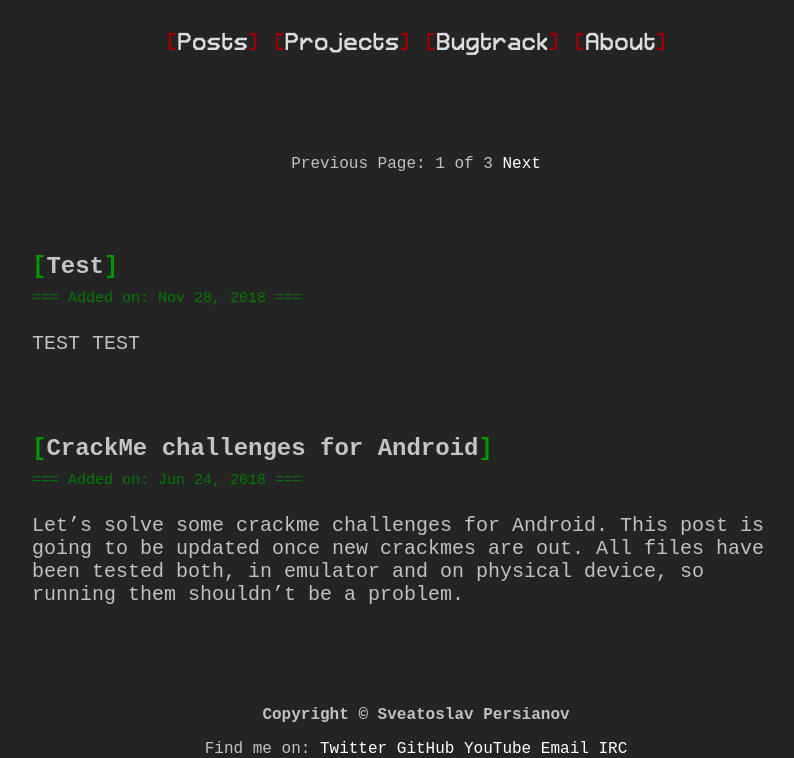
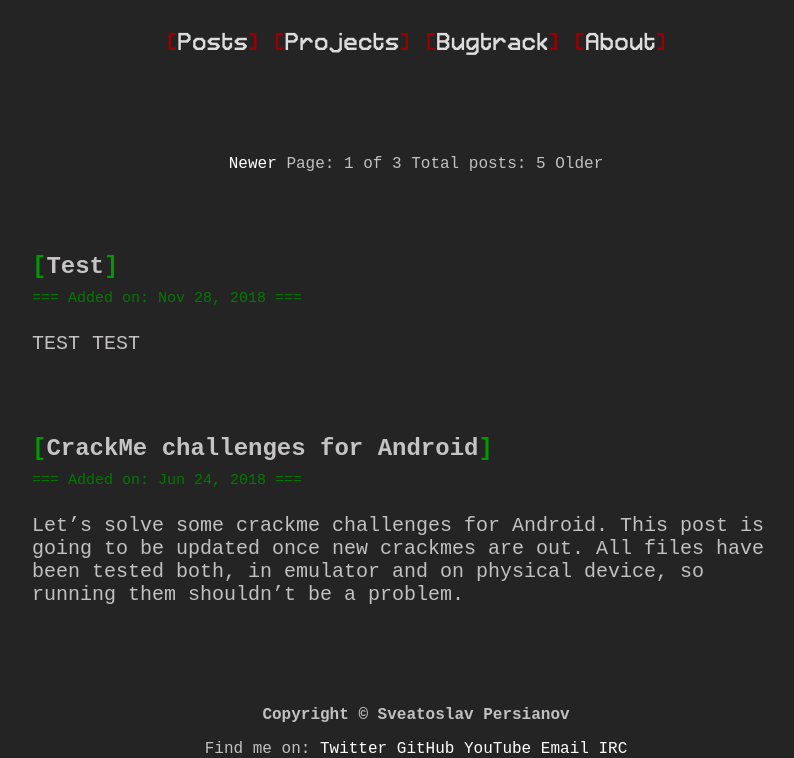
Before and after one commit to num1r0/num1r0.github.io, a Jekyll site: the page built from index.html, in a window 1280 px wide, cut to the strip 164-922 px from the top of the page. Shown: the whole strip, without its empty margins (224-1018 px from the left). Built offline with Jekyll 4.4.1, drawn with Linux system fonts in a browser that asks for light colours; the list of posts is cut into pages by our own code.

Commit message:
pagination older/newer added

```diff
--- a/_layouts/home.html
+++ b/_layouts/home.html
@@ -4,20 +4,21 @@ layout: default
 
 <!-- Pagination -->
 <div class="pagination">
-    {% if paginator.previous_page %}
-        <a href="{{ paginator.previous_page_path }}" class="previous">
-            Previous
-        </a>
+    {% if paginator.next_page %}
+        <a href="{{ paginator.next_page_path }}" class="next">Newer</a>
     {% else %}
-        <span class="previous">Previous</span>
+        <span class="next ">Newer</span>
     {% endif %}
     <span class="page_number ">
         Page: {{ paginator.page }} of {{ paginator.total_pages }}
+        Total posts: {{site.posts | size}}
     </span>
-    {% if paginator.next_page %}
-        <a href="{{ paginator.next_page_path }}" class="next">Next</a>
+    {% if paginator.previous_page %}
+        <a href="{{ paginator.previous_page_path }}" class="previous">
+            Older
+        </a>
     {% else %}
-        <span class="next ">Next</span>
+        <span class="previous">Older</span>
     {% endif %}
 </div>
 
```
